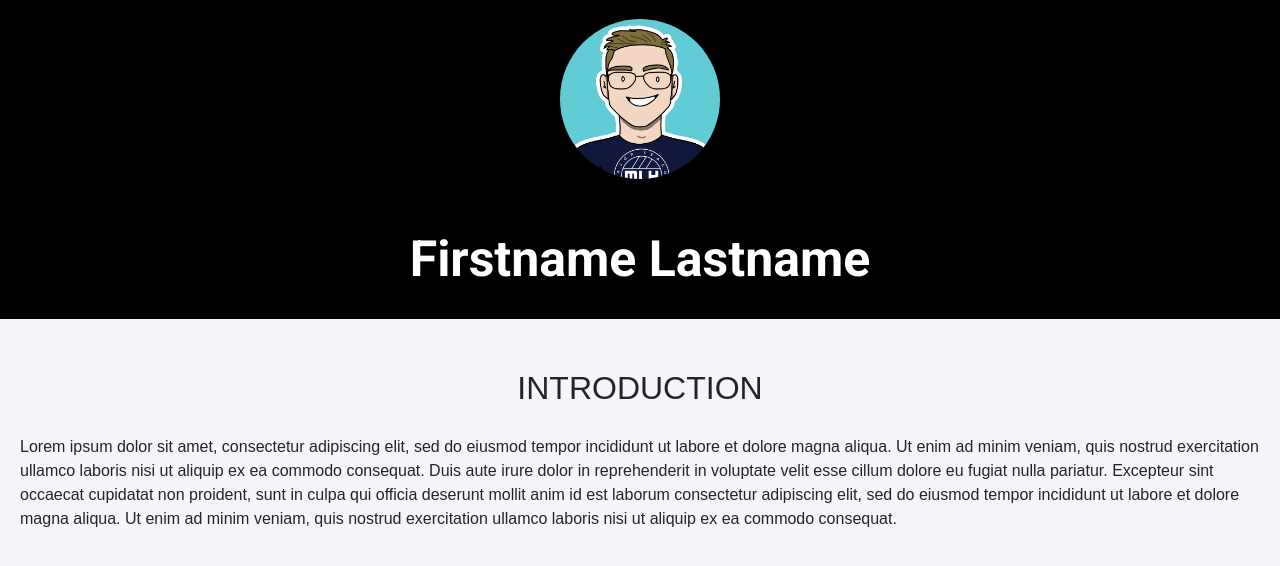
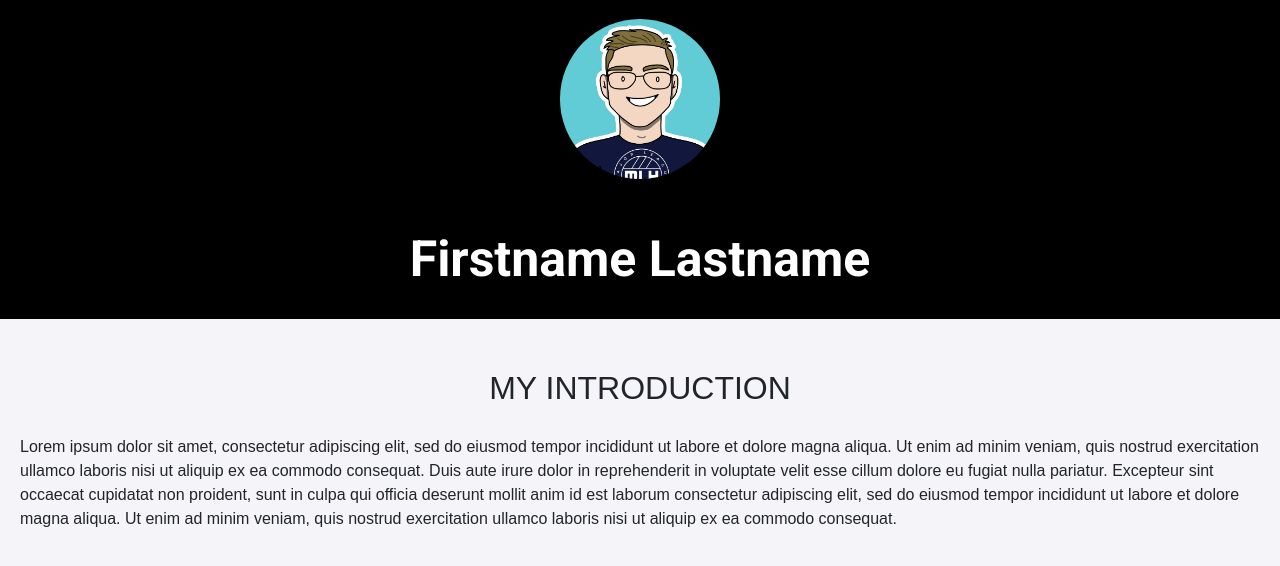
Before and after one commit to Kweku007/flask-blog, a Flask app: page / in a window 1280 px wide. Shown: the part 143-709 px from the top of the page. Run offline with Flask 2, Linux system fonts and the light colour scheme; some libraries are stand-ins or nearby versions.

Commit message:
Testing deployment

```diff
--- a/app/templates/index.html
+++ b/app/templates/index.html
@@ -1,7 +1,7 @@
 {% extends 'base.html' %}
 {% block content %}
 <div class="into">
-        <h2 class="top">INTRODUCTION</h2>
+    <h2 class="top">MY INTRODUCTION</h2>
     <p class="actual_text"> Lorem ipsum dolor sit amet, consectetur
         adipiscing elit, sed do eiusmod tempor incididunt ut labore et dolore magna aliqua. Ut enim ad minim veniam,
         quis nostrud exercitation ullamco laboris nisi ut aliquip
```
Lines whose indentation alone changed are shown as unchanged.
